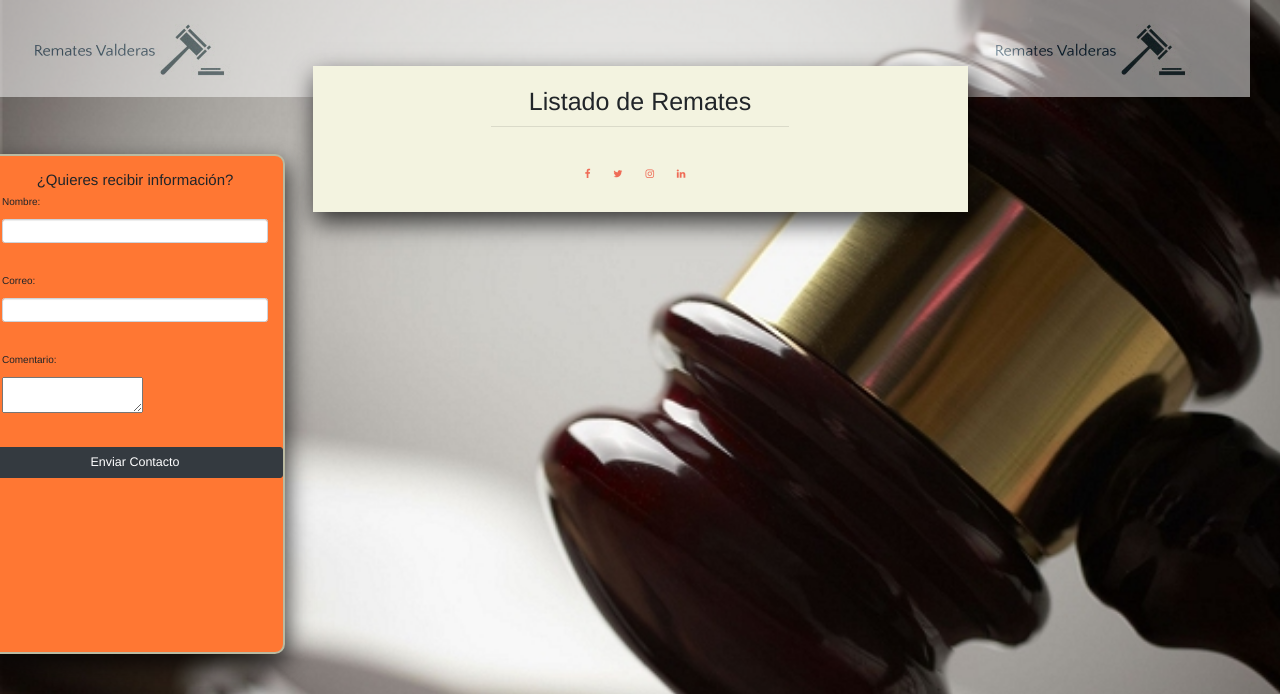
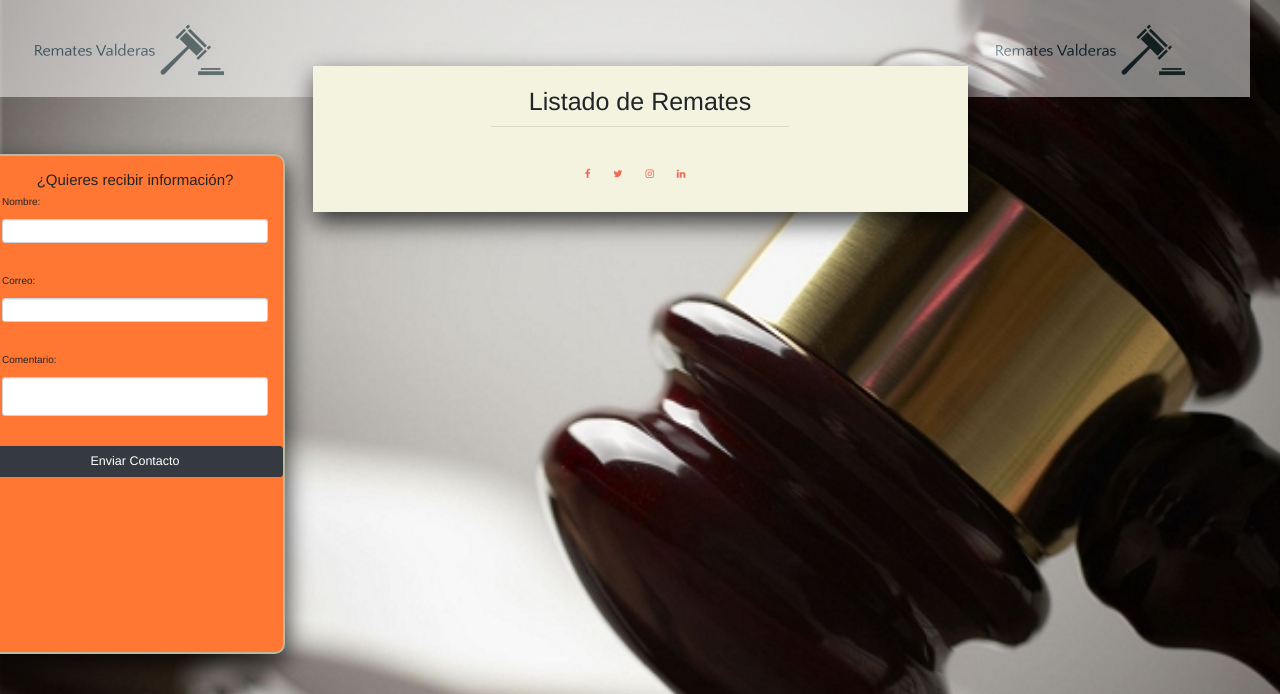
Before and after one commit to courbisWeb/Remates, a PHP site: page /Remates/ in a window 1280 px wide. Shown: the top 694 px of the page. Run offline with PHP 8.4, Linux system fonts and the light colour scheme; data that the repository does not hold is empty; some libraries are stand-ins or nearby versions; some web fonts are replaced.

Commit message:
Todo listo v1

```diff
--- a/index.php
+++ b/index.php
@@ -63,7 +63,7 @@
   <div class="row">
 <!--Contacto grande-->
         <div id="enviaContacto" style="font-size: bold;" class="RecibeInfo">
-          <form>
+          <form action="envia.php" method="post">
             <center>
               <br>
               <h4>¿Quieres recibir información?</h4>
@@ -74,19 +74,19 @@
                   <p>Nombre:</p>
                 </div>
                 <div class="col-12">
-                  <input type="text" class="form-control" name="">
+                  <input type="text" class="form-control" name="nombre">
                 </div>
                 <div style="margin-top: 10%;"class="col-12">
                   <p>Correo:</p>
                 </div>
                 <div  class="col-12">
-                  <input type="text" class="form-control" name="">
+                  <input type="text" class="form-control" name="email">
                 </div>
                 <div style="margin-top: 10%;"class="col-12">
                   <p>Comentario:</p>
                 </div>
                 <div  class="col-12">
-                  <textarea></textarea>
+                  <textarea class="form-control" name="consulta" ></textarea>
                 </div>
               </div>
             </div>
@@ -211,7 +211,7 @@
 <!--Contacto Mobile-->
 <div class="row">
   <div id="enviaContactoPhone" class="col-12 RecibeInfoPhone">
-    <form>
+    <form action="envia.php" method="post">
       <center>
         <br>
         <h4>¿Quieres recibir información?</h4>
@@ -222,19 +222,19 @@
             <p>Nombre:</p>
           </div>
           <div class="col-12">
-            <input type="text" class="form-control" name="">
+            <input type="text" class="form-control" name="nombre">
           </div>
           <div style="margin-top: 10%;"class="col-12">
             <p>Correo:</p>
           </div>
           <div  class="col-12">
-            <input type="text" class="form-control" name="">
+            <input type="text" class="form-control" name="email">
           </div>
           <div style="margin-top: 10%;"class="col-12">
             <p>Comentario:</p>
           </div>
           <div  class="col-12">
-            <textarea></textarea>
+            <textarea class="form-control" name="consulta"></textarea>
           </div>
         </div>
       </div>
--- a/style/homePrincipal.css
+++ b/style/homePrincipal.css
@@ -33,6 +33,12 @@ body
 	background-color: #FF7733;
 	border: 2px solid #BABAA1;
 	color: white;
+}
+
+textarea
+{
+	resize: none;
+	height: 100px;
 }
 
 .imgRemate
```
Also changed, not shown: envia.php (+11 -8 lines).
